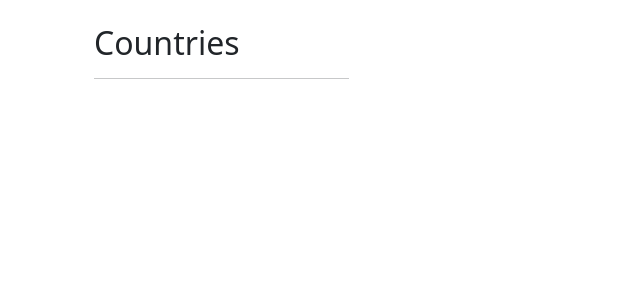
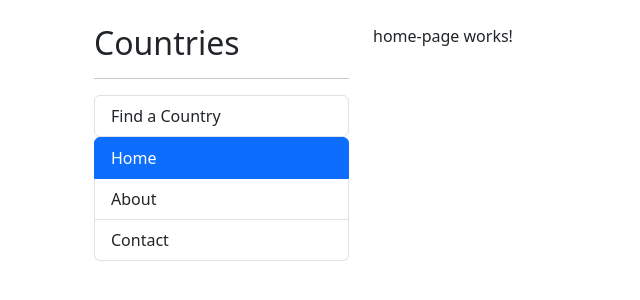
Before and after one commit to 7ldsma/Countries-PruebaTecnica, an Angular app: page /home in a window 1280 px wide. Before the commit this address led to /. Shown: the top 300 px of the page, without its empty margins (0-640 px from the left). Built offline with nearby package versions, Linux system fonts and the light colour scheme.

Commit message:
Routing added

```diff
--- a/src/app/app.routes.ts
+++ b/src/app/app.routes.ts
@@ -1,3 +1,48 @@
 import { Routes } from '@angular/router';
+import { HomePageComponent } from './shared/pages/home-page/home-page.component';
+import { AboutPageComponent } from './shared/pages/about-page/about-page.component';
+import { ContactPageComponent } from './shared/pages/contact-page/contact-page.component';
+import { CountryPageComponent } from './countries/pages/country-page/country-page.component';
+import CountriesCompComponent from './countries/countries-comp.component';
+import { ByRegionComponent } from './countries/pages/by-region/by-region.component';
 
-export const routes: Routes = [];
+export const routes: Routes = [
+
+    {
+        path: 'countries',
+        title: 'Countries',
+        loadComponent: () => import('./countries/countries-comp.component'),
+        children: [
+
+            {
+                path: 'all',
+                title: 'Find a Country',
+                component: ByRegionComponent
+            },
+            {
+                path: 'by/:id',
+                component: CountryPageComponent
+            }
+        ]
+    },
+
+    {
+        path: 'home',
+        title: 'Home',
+        component: HomePageComponent
+    },
+    {
+        path: 'about',
+        title: 'About',
+        component: AboutPageComponent
+    },
+    {
+        path: 'contact',
+        title: 'Contact',
+        component: ContactPageComponent
+    },
+
+    {
+        path: '**', redirectTo: 'countries/all', pathMatch: 'full'
+    },
+];
```
